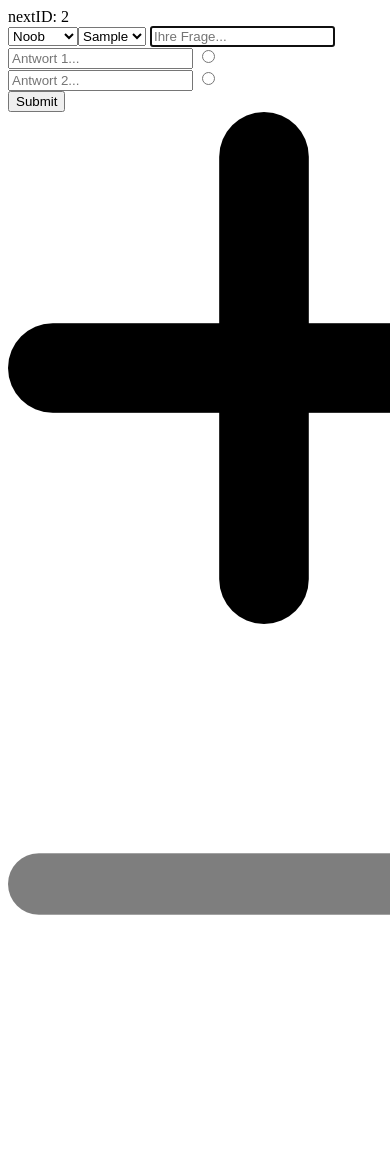
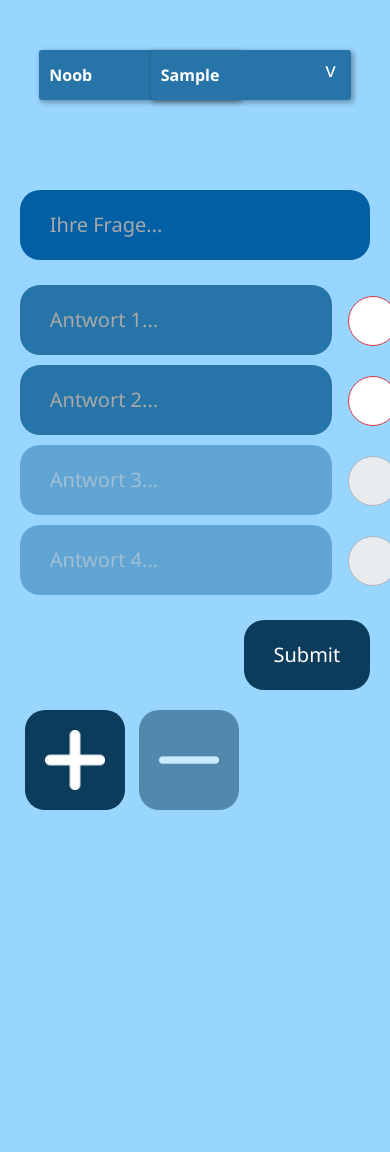
Before and after one commit to nico0601/ITP-Quiz, a PHP site: page /index3.php in a window 390 px wide; the page is wider, and only the part inside the window is pictured. After the commit the page ends 810 px from the top of that part, so only its background shows below. Run offline with PHP 8.4, Linux system fonts and the light colour scheme; tables that the repository leaves empty hold one stand-in row (values such as "Sample post").

Commit message:
Added Layout to "Hinzufügen"-Page Added responsive Layout to "Hinzufügen"-Page Added "Minus.png" and "Plus.png"

```diff
--- a/Admin-Login/Fragen.php
+++ b/Admin-Login/Fragen.php
@@ -83,6 +83,9 @@ ENDE;
         /* Antwort1 & Antwort2 müssen gesetzt sein wenn Frage gesetzt ist */
         if (isset($_GET['frage'])) {
 
+            $schwierigkeit = $_GET['schwierigkeit'];
+            $kategorie = $_GET['kategorie'];
+            $richtig = $_GET['richtig'];
             $frage = trim($_GET['frage']);
             $antwort1 = str_replace(".", "", trim($_GET['antwort1']));
             $antwort2 = str_replace(".", "", trim($_GET['antwort2']));
@@ -96,34 +99,35 @@ ENDE;
             }
 
 
-            $sql = getPDO()->prepare('INSERT INTO frage VALUES (?, ?, "Noob", 1)');
-            $sql->execute(array($frageID, $frage));
+            $sql = getPDO()->prepare('INSERT INTO frage VALUES (?, ?, ?, ?)');
+            $sql->execute(array($frageID, $frage, $schwierigkeit, $kategorie));
 
 
-            $this->antwortenHinzufuegen($antwort1, $frageID);
-            $this->antwortenHinzufuegen($antwort2, $frageID);
+            $this->antwortenHinzufuegen($antwort1, $richtig == 1, $frageID);
+            $this->antwortenHinzufuegen($antwort2, $richtig == 2, $frageID);
 
 
             /* Zusätzliche Fragen */
             if (isset($_GET['antwort3']) && !preg_match("/^$/", $_GET['antwort3'])) {
                 $antwort3 = str_replace(".", "", trim($_GET['antwort3']));
-                $this->antwortenHinzufuegen($antwort3, $frageID);
+                $this->antwortenHinzufuegen($antwort3, $richtig == 3, $frageID);
             }
             if (isset($_GET['antwort4']) && !preg_match("/^$/", $_GET['antwort4'])) {
                 $antwort4 = str_replace(".", "", trim($_GET['antwort4']));
-                $this->antwortenHinzufuegen($antwort4, $frageID);
+                $this->antwortenHinzufuegen($antwort4, $richtig == 4, $frageID);
             }
         }
     }
 
-    public function antwortenHinzufuegen($antwort, $frageID) {
+    public function antwortenHinzufuegen($antwort, $richtig, $frageID)
+    {
         $sql = getPDO()->prepare('SELECT * FROM antwort');
         $sql->execute();
         $antworten = $sql->fetchAll();
         $antwortenObjekt = new Antworten($antworten);
 
-        $sql = getPDO()->prepare('INSERT INTO antwort VALUES (?, ?, false, ?)');
-        $sql->execute(array($antwortenObjekt->nextAntwortID(), $antwort, $frageID));
+        $sql = getPDO()->prepare('INSERT INTO antwort VALUES (?, ?, ?, ?)');
+        $sql->execute(array($antwortenObjekt->nextAntwortID(), $antwort, $richtig, $frageID));
     }
 
 }
--- a/Admin-Login/Kategorien.php
+++ b/Admin-Login/Kategorien.php
@@ -9,18 +9,20 @@ class Kategorien
     public function getList()
     {
 
-        $sql = getPDO()->prepare("SELECT kategorie FROM kategorie");
+        $sql = getPDO()->prepare("SELECT * FROM kategorie");
         $sql->execute();
         $kategorien = $sql->fetchAll();
 
-        echo "<select>";
+        echo '<div class="select-wrapper" id="select-kategorie">';
+        echo "<select name='kategorie' required>";
         foreach ($kategorien as $item) {
             $list = <<<ENDE
-                <option>$item[0]</option>
+                <option value="$item[0]">$item[1]</option>
 ENDE;
             echo $list;
         }
         echo "</select>";
+        echo "</div>";
     }
 
 }
--- a/Admin-Login/index3.php
+++ b/Admin-Login/index3.php
@@ -5,6 +5,10 @@
 <head>
     <meta charset="UTF-8" name="viewport" content="width=device-width">
     <title>Adminpage</title>
+    <link rel="stylesheet" href="https://cdn.jsdelivr.net/npm/bootstrap@4.5.3/dist/css/bootstrap.min.css" integrity="sha384-TX8t27EcRE3e/ihU7zmQxVncDAy5uIKz4rEkgIXeMed4M0jlfIDPvg6uqKI2xXr2" crossorigin="anonymous">
+    <script src="https://code.jquery.com/jquery-3.5.1.slim.min.js" integrity="sha384-DfXdz2htPH0lsSSs5nCTpuj/zy4C+OGpamoFVy38MVBnE+IbbVYUew+OrCXaRkfj" crossorigin="anonymous"></script>
+    <script src="https://cdn.jsdelivr.net/npm/bootstrap@4.5.3/dist/js/bootstrap.bundle.min.js" integrity="sha384-ho+j7jyWK8fNQe+A12Hb8AhRq26LrZ/JpcUGGOn+Y7RsweNrtN/tE3MoK7ZeZDyx" crossorigin="anonymous"></script>
+<!--    <link rel="stylesheet" href="path/to/font-awesome/css/font-awesome.min.css">-->
     <link rel="stylesheet" type="text/css" href="./style3.css">
     <link rel="icon" href="../Logos/Schwarzer%20Hintergrund/Logo.png">
     <script language="javascript" src="js3.js" defer></script>
@@ -22,51 +26,57 @@
     $fragen = $sql->fetchAll();
 
     $fragenObjekt = new Fragen($fragen);
-    echo "nextID: " . $fragenObjekt->nextFrageID();
-
-
     ?>
 
     <div class="frage">
-        <form method="get" action="index2.php">
+        <form method="get" action="index2.php" class="was-validated">
             <?php
             $kategorienObjekt = new Kategorien();
 
             $list = <<<ENDE
+            <div class="select-wrapper" id="select-schwierigkeit">
                 <select name="schwierigkeit" required>
                     <option>Noob</option>
                     <option>Medium</option>
                     <option>Pro</option>
                 </select>
+            </div>
 ENDE;
 
             echo $list;
 
             $kategorienObjekt->getList();
             ?>
+
             <input type="text" id="fragenName" name="frage" placeholder="Ihre Frage..." autofocus required>
             <div id="antworten">
-                <div id="antwort1feld">
-                    <input type="text" id="antwort1" name="antwort1" placeholder="Antwort 1..." required>
-                    <input type="radio" id="radio1" name="richtig" value="antwort1">
+                <div id="antwort1feld" class="custom-control custom-radio">
+                    <input type="text" class="antwort" id="antwort1" name="antwort1" placeholder="Antwort 1..." required>
+                    <input type="radio" id="radio1" name="richtig" value="1" class="custom-control-input" required>
+                    <label for="radio1" class="custom-control-label"></label>
                 </div>
-                <div id="antwort2feld">
-                    <input type="text" id="antwort2" name="antwort2" placeholder="Antwort 2..." required>
-                    <input type="radio" id="radio2" name="richtig" value="antwort2">
+                <div id="antwort2feld" class="custom-control custom-radio">
+                    <input type="text" class="antwort" id="antwort2" name="antwort2" placeholder="Antwort 2..." required>
+                    <input type="radio" id="radio2" name="richtig" value="2" class="custom-control-input" required>
+                    <label for="radio2" class="custom-control-label"></label>
                 </div>
-                <div id="antwort3feld" style="display: none">
-                    <input type="text" id="antwort3" name="antwort3" placeholder="Antwort 3...">
-                    <input type="radio" id="radio3" name="richtig" value="antwort3">
+                <div id="antwort3feld" class="custom-control custom-radio">
+                    <input type="text" class="antwort" id="antwort3" name="antwort3" placeholder="Antwort 3..." required disabled style="opacity: 0.5">
+                    <input type="radio" id="radio3" name="richtig" value="3" class="custom-control-input" required disabled style="opacity: 0">
+                    <label for="radio3" class="custom-control-label"></label>
                 </div>
-                <div id="antwort4feld" style="display: none">
-                    <input type="text" id="antwort4" name="antwort4" placeholder="Antwort 4...">
-                    <input type="radio" id="radio4" name="richtig" value="antwort4">
+                <div id="antwort4feld" class="custom-control custom-radio">
+                    <input type="text" class="antwort" id="antwort4" name="antwort4" placeholder="Antwort 4..." required disabled style="opacity: 0.5">
+                    <input type="radio" id="radio4" name="richtig" value="4" class="custom-control-input" required disabled style="opacity: 0">
+                    <label for="radio4" class="custom-control-label"></label>
                 </div>
             </div>
             <input id="senden" type="submit">
         </form>
+        <div id="plus-minus">
             <input id="plus" type="image" src="../Bilder/Plus.png">
             <input id="minus" type="image" src="../Bilder/Minus.png" style="opacity: 0.5" disabled>
+        </div>
     </div>
 
 </section>
--- a/Admin-Login/style1.scss
+++ b/Admin-Login/style1.scss
@@ -32,7 +32,7 @@ section {
 
 /* Grundformat für Überschrift, Passworteingabe und Weiter-Button */
 #ueberschrift, input[type=password], #passwort, #button-weiter {
-  background-color: #2774A8;
+  background-color: $background-color2;
   font-size: 1.5vw;
   color: $basic-font-color;
   padding: 20px 30px;
@@ -66,12 +66,10 @@ input[type=password] {
   width: 40vw;
   margin-top: 10px;
 }
-
 /* Temporärer Text */
 input[type=password]::placeholder {
   color: $placeholder-color;
 }
-
 /* Layout wenn angeklickt */
 input[type=password]:focus {
   background-color: $input-focused-color;
--- a/Admin-Login/style2.css
+++ b/Admin-Login/style2.css
@@ -66,8 +66,7 @@ body {
   padding: 5px;
   width: 44px;
   height: 44px;
-  margin-left: 5px;
-  margin-right: 5px;
+  margin: 0 5px;
   transition: 0.3s;
 }
 
@@ -99,7 +98,7 @@ body {
 
 /* Der Hinzufügen- und Zurück-Button selbst */
 .button {
-  background-color: #2774A8;
+  background-color: #0C3C5C;
   color: white;
   padding: 20px 30px;
   display: inline-block;
--- a/Admin-Login/style2.scss
+++ b/Admin-Login/style2.scss
@@ -86,8 +86,7 @@ body {
   padding: 5px;
   width: 44px;
   height: 44px;
-  margin-left: 5px;
-  margin-right: 5px;
+  margin: 0 5px;
   transition: $button-transition;
 }
 .button-bearbeiten:hover, .button-loeschen:hover {
@@ -117,7 +116,7 @@ body {
 }
 /* Der Hinzufügen- und Zurück-Button selbst */
 .button {
-  background-color: $background-color2;
+  background-color: $background-color3;
   color: $basic-font-color;
   padding: 20px 30px;
   display: inline-block;
--- a/Admin-Login/style3.css
+++ b/Admin-Login/style3.css
@@ -1,3 +1,200 @@
+@charset "UTF-8";
+body {
+  background-color: #99D6FF;
+  display: flex;
+  justify-content: center;
+  font-family: "Segoe UI";
+}
 
+/* Bereich um alles */
+.frage {
+  display: flex;
+  flex-direction: column;
+  align-items: center;
+  padding: 10px;
+  margin: 20px 5px;
+  width: 60vw;
+}
+
+form {
+  display: flex;
+  justify-content: center;
+  flex-direction: column;
+  width: 100%;
+}
+
+/* Select-Style */
+select {
+  margin: 20px 0 0 0;
+  /* Browser-Eigenheiten entfernen */
+  -moz-appearance: none;
+  -webkit-appearance: none;
+  appearance: none;
+  border: none;
+  /* Abstände und transparenter Hintergrund */
+  width: 100%;
+  height: 50px;
+  -moz-padding-start: calc(10px - 3px);
+  padding-left: 10px;
+  background: #2774A8;
+  color: white;
+  font-size: 16px;
+  font-weight: bold;
+  /* Schatten, Ecken abrunden, Cursor */
+  box-shadow: 2px 2px 5px 1px rgba(0, 0, 0, 0.3);
+  border-radius: 3px;
+  outline: none;
+  cursor: pointer;
+}
+
+#select-schwierigkeit {
+  align-self: flex-start;
+  left: 5vw;
+}
+
+#select-kategorie {
+  right: 5vw;
+  top: calc((50px + 20px)*(-1));
+  align-self: flex-end;
+}
+
+/* Browser-Eigenheiten für IE entfernen */
+select::-ms-expand {
+  display: none;
+}
+
+/* Breite für Select */
+.select-wrapper {
+  width: 200px;
+  position: relative;
+}
+
+/* Der Pfeil */
+.select-wrapper::before {
+  content: "v";
+  font-size: 20px;
+  position: absolute;
+  right: 15px;
+  top: calc(50px / 2);
+  color: white;
+  pointer-events: none;
+}
+
+/* Style für einzelne Options */
+select option {
+  color: white;
+}
+
+select:focus::-ms-value {
+  background-color: transparent;
+}
+
+/* Die Eingabefelder und Senden-Button */
+input[type=text], #senden {
+  background-color: #2774A8;
+  font-size: 1.5vw;
+  color: white;
+  padding: 20px 30px;
+  display: inline-block;
+  border: none;
+  border-radius: 20px;
+  box-sizing: border-box;
+  outline: none;
+  width: 100%;
+  left: 0;
+}
+
+/* Temporärer Text */
+input[type=text]::placeholder {
+  color: darkgray;
+}
+
+/* Layout wenn angeklickt */
+input[type=text]:focus {
+  background-color: #005fa5;
+}
+
+/* Fragen-Eingabefeld */
+#fragenName {
+  width: 100%;
+  margin: 20px 0;
+}
+
+/* Antworten-Eingabefeld */
+.antwort {
+  margin: 5px 0;
+}
+
+/* Bereich um Antwort-Eingabefeld und Radio-Button */
+.custom-control {
+  padding-left: 0;
+  display: flex;
+  justify-content: center;
+  align-items: center;
+  flex-direction: row;
+}
+
+/* Position des Radio-Buttons */
+.custom-control-label::after, .custom-control-label::before {
+  left: 1em;
+  top: -1.5em;
+  width: 50px;
+  height: 50px;
+}
+
+/* Der Senden-Button */
+#senden {
+  align-self: flex-end;
+  background-color: #0C3C5C;
+  font-size: 1.5vw;
+  cursor: pointer;
+  width: min-content;
+  transition: 0.3s;
+  margin: 20px 0;
+}
+
+/* Hover-Modus */
+#senden:hover {
+  transform: scale(1.1);
+  transition: 0.3s;
+}
+
+/* Bereich um Plus- bzw. Minus-Button */
+#plus-minus {
+  align-self: flex-start;
+}
+
+/* Plus- und Minus-Button selbst */
+#plus, #minus {
+  width: 100px;
+  height: 100px;
+  padding: 20px;
+  border-radius: 20px;
+  background-color: #0C3C5C;
+  transition: 0.3s;
+  margin: 0 5px;
+}
+
+/* Hover-Modus */
+#plus:hover:enabled, #minus:hover:enabled {
+  transform: scale(1.1);
+  transition: 0.3s;
+}
+
+/* Anpassung für Mobile-Version */
+@media (max-width: 991px) {
+  .frage {
+    width: 95vw;
+  }
+
+  input[type=text], #senden {
+    font-size: 20px;
+  }
+
+  #antworten {
+    width: 80vw;
+    justify-content: left;
+  }
+}
 
 /*# sourceMappingURL=style3.css.map */
--- a/Admin-Login/style3.scss
+++ b/Admin-Login/style3.scss
@@ -0,0 +1,216 @@
+$body-background-color: #99D6FF;
+$background-color2: #2774A8;
+$background-color3: #0C3C5C;
+$background-color4: #002f43;
+
+$font: "Segoe UI";
+$basic-font-color: white;
+
+$input-focused-color: #005fa5;
+$placeholder-color: darkgray;
+
+$button-hover-scale: 1.1;
+$button-transition: 0.3s;
+
+$primary-border-radius: 20px;
+$secondary-border-radius: 10px;
+$scrollbar-border-radius: 10px;
+$select-border-radius: 3px;
+
+$select-height: 50px;
+$select-margin: 20px;
+
+
+
+body {
+  background-color: $body-background-color;
+  display: flex;
+  justify-content: center;
+  font-family: $font;
+}
+
+
+/* Bereich um alles */
+.frage {
+  display: flex;
+  flex-direction: column;
+  align-items: center;
+  padding: 10px;
+  margin: 20px 5px;
+  width: 60vw;
+}
+
+form {
+  display: flex;
+  justify-content: center;
+  flex-direction: column;
+  width: 100%;
+}
+
+
+/* Select-Style */
+select {
+  margin: $select-margin 0 0 0;
+  /* Browser-Eigenheiten entfernen */
+  -moz-appearance: none;
+  -webkit-appearance: none;
+  appearance: none;
+  border: none;
+  /* Abstände und transparenter Hintergrund */
+  width: 100%;
+  height: $select-height;
+  -moz-padding-start: calc(10px - 3px);
+  padding-left: 10px;
+  background: $background-color2;
+  color: $basic-font-color;
+  font-size: 16px;
+  font-weight: bold;
+  /* Schatten, Ecken abrunden, Cursor */
+  box-shadow: 2px 2px 5px 1px rgba(0,0,0,0.3);
+  border-radius: $select-border-radius;
+  outline: none;
+  cursor: pointer;
+}
+#select-schwierigkeit {
+  align-self: flex-start;
+  left: 5vw;
+}
+#select-kategorie {
+  right: 5vw;
+  top: calc((#{$select-height} + #{$select-margin})*(-1));
+  align-self: flex-end;
+}
+/* Browser-Eigenheiten für IE entfernen */
+select::-ms-expand {
+  display: none;
+}
+/* Breite für Select */
+.select-wrapper {
+  width: 200px;
+  position: relative;
+}
+/* Der Pfeil */
+.select-wrapper::before {
+  content: "\0076";
+  font-size: 20px;
+  position: absolute;
+  right: 15px;
+  top: calc(#{$select-height} / 2);
+  color: $basic-font-color;
+  pointer-events: none;
+}
+/* Style für einzelne Options */
+select option {
+  color: $basic-font-color;
+}
+select:focus::-ms-value {
+  background-color: transparent;
+}
+
+
+
+/* Die Eingabefelder und Senden-Button */
+input[type=text], #senden {
+  background-color: $background-color2;
+  font-size: 1.5vw;
+  color: $basic-font-color;
+  padding: 20px 30px;
+  display: inline-block;
+  border: none;
+  border-radius: $primary-border-radius;
+  box-sizing: border-box;
+  outline: none;
+  width: 100%;
+  left: 0;
+}
+/* Temporärer Text */
+input[type=text]::placeholder {
+  color: $placeholder-color;
+}
+/* Layout wenn angeklickt */
+input[type=text]:focus {
+  background-color: $input-focused-color;
+}
+
+/* Fragen-Eingabefeld */
+#fragenName {
+  width: 100%;
+  margin: 20px 0;
+}
+
+/* Antworten-Eingabefeld */
+.antwort {
+  margin: 5px 0;
+}
+
+/* Bereich um Antwort-Eingabefeld und Radio-Button */
+.custom-control {
+  padding-left: 0;
+  display: flex;
+  justify-content: center;
+  align-items: center;
+  flex-direction: row;
+}
+
+/* Position des Radio-Buttons */
+.custom-control-label::after, .custom-control-label::before {
+  left: 1em;
+  top: -1.5em;
+  width: 50px;
+  height: 50px;
+}
+
+
+/* Der Senden-Button */
+#senden {
+  align-self: flex-end;
+  background-color: $background-color3;
+  font-size: 1.5vw;
+  cursor: pointer;
+  width: min-content;
+  transition: $button-transition;
+  margin: 20px 0;
+}
+/* Hover-Modus */
+#senden:hover {
+  transform: scale($button-hover-scale);
+  transition: $button-transition;
+}
+
+
+/* Bereich um Plus- bzw. Minus-Button */
+#plus-minus {
+  align-self: flex-start;
+}
+/* Plus- und Minus-Button selbst */
+#plus, #minus {
+  width: 100px;
+  height: 100px;
+  padding: 20px;
+  border-radius: $primary-border-radius;
+  background-color: $background-color3;
+  transition: $button-transition;
+  margin: 0 5px;
+}
+/* Hover-Modus */
+#plus:hover:enabled, #minus:hover:enabled {
+  transform: scale($button-hover-scale);
+  transition: $button-transition;
+}
+
+
+
+/* Anpassung für Mobile-Version */
+@media (max-width: 991px) {
+  .frage {
+    width: 95vw;
+  }
+  input[type=text], #senden {
+    font-size: 20px;
+  }
+
+  #antworten {
+    width: 80vw;
+    justify-content: left;
+  }
+}
```
Also changed, not shown: Admin-Login/js3.js (+24 -10 lines), Bilder/Minus.png, Bilder/Plus.png, 3 other files. Lines whose indentation alone changed are shown as unchanged.
